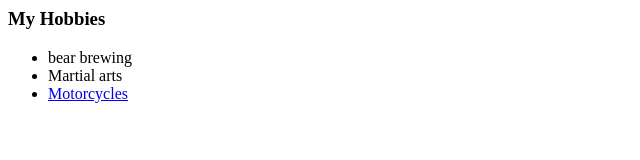
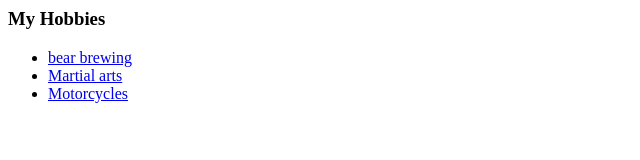
Before and after one commit to Cyphodias-Dev/CV, a plain HTML site: page hobbies.html in a window 1280 px wide. Shown: the whole page, without its empty margins (0-640 px from the left). Drawn offline with Linux system fonts and the light colour scheme.

Commit message:
corrected anchor tag links for 'My Hobbies'

```diff
--- a/hobbies.html
+++ b/hobbies.html
@@ -8,8 +8,8 @@
 <body>
     <h3>My Hobbies</h3>
     <ul>
-        <li><a href="https://youtu.be/4qQrMC0m8Cc"></a>bear brewing</li>
-        <li><a href="https://youtube.com/shorts/oqiTdC11UDU?feature=share"></a>Martial arts</li>
+        <li><a href="https://youtu.be/4qQrMC0m8Cc">bear brewing</a></li>
+        <li><a href="https://youtube.com/shorts/oqiTdC11UDU?feature=share">Martial arts</a></li>
         <li><a href="https://youtu.be/XhsFrhk8cWc">Motorcycles</a></li>
     </ul>
 </body>
```
